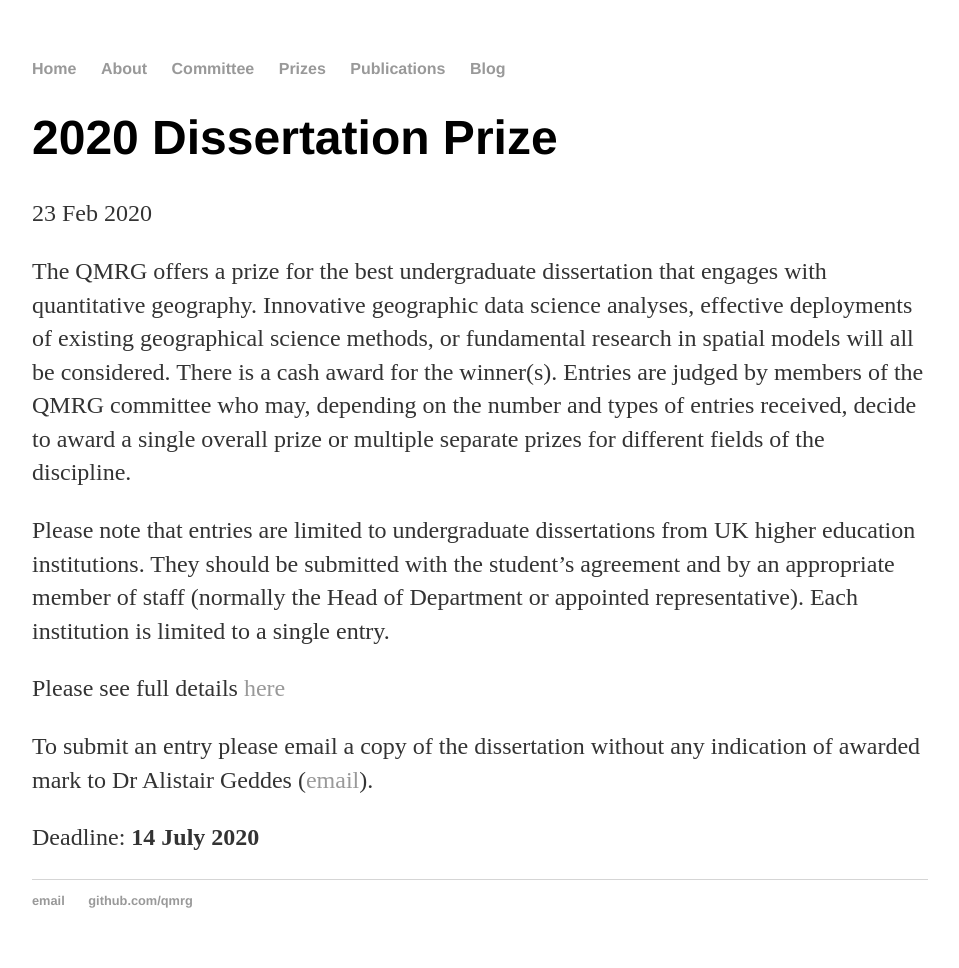
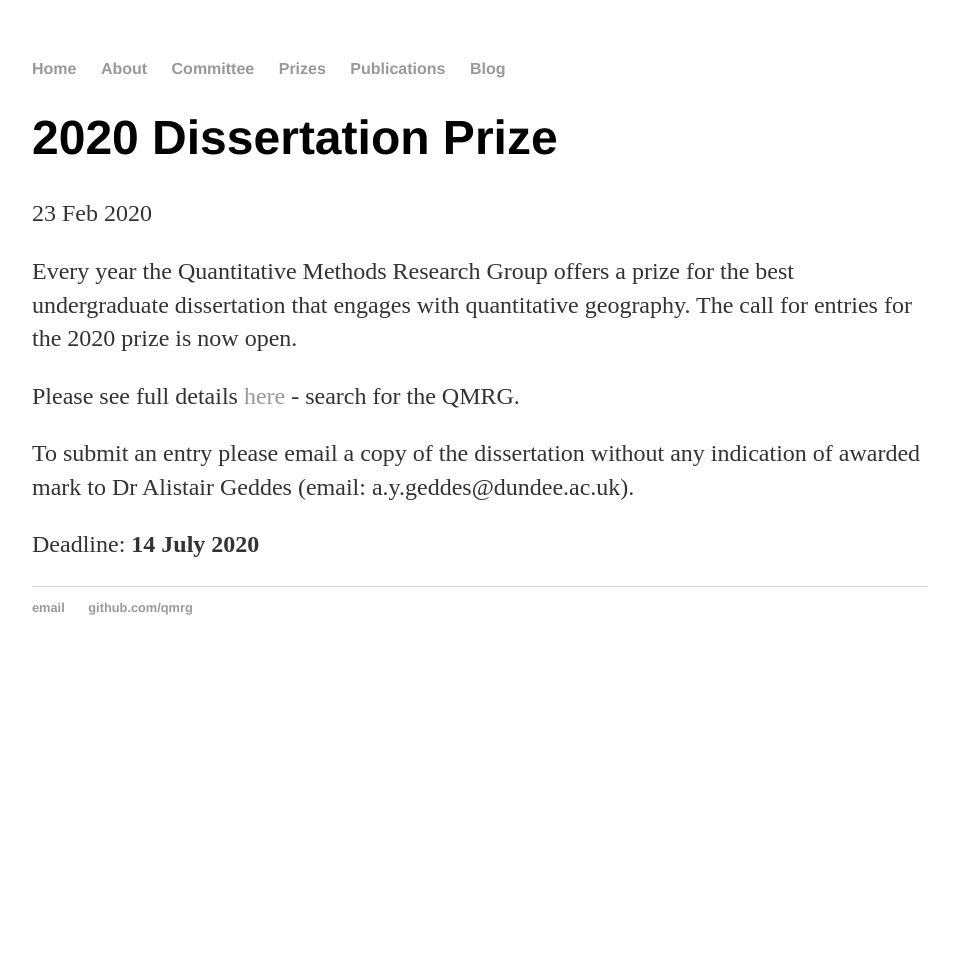
Before and after one commit to qmrg/qmrg.github.io, a Jekyll site: the page built from _posts/2020-6-25-2020-Dissertation-Prize.md, in a window 1280 px wide. Shown: the whole page, without its empty margins (160-1119 px from the left). Built offline with Jekyll 4.4.1, drawn with Linux system fonts in a browser that asks for light colours; after the commit the page ends 900 px from its top, so only the background shows below that.

Commit message:
Update 2020-6-25-2020-Dissertation-Prize.md
Edited text

```diff
--- a/_posts/2020-6-25-2020-Dissertation-Prize.md
+++ b/_posts/2020-6-25-2020-Dissertation-Prize.md
@@ -4,12 +4,10 @@ title: "2020 Dissertation Prize"
 date: 2020-02-23
 ---
 
-The QMRG offers a prize for the best undergraduate dissertation that engages with quantitative geography. Innovative geographic data science analyses, effective deployments of existing geographical science methods, or fundamental research in spatial models will all be considered.  There is a cash award for the winner(s). Entries are judged by members of the QMRG committee who may, depending on the number and types of entries received, decide to award a single overall prize or multiple separate prizes for different fields of the discipline.
+Every year the Quantitative Methods Research Group offers a prize for the best undergraduate dissertation that engages with quantitative geography. The call for entries for the 2020 prize is now open.
 
-Please note that entries are limited to undergraduate dissertations from UK higher education institutions. They should be submitted with the student’s agreement and by an appropriate member of staff (normally the Head of Department or appointed representative).  Each institution is limited to a single entry.
+Please see full details [here](https://www.rgs.org/research/research-groups/research-groups-dissertation-prizes/) - search for the QMRG.
 
-Please see full details [here](https://www.rgs.org/research/research-groups/research-groups-dissertation-prizes/)
-
-To submit an entry please email a copy of the dissertation without any indication of awarded mark to Dr Alistair Geddes ([email](a.y.geddes@dundee.ac.uk)).
+To submit an entry please email a copy of the dissertation without any indication of awarded mark to Dr Alistair Geddes (email: a.y.geddes@dundee.ac.uk).
 
 Deadline: **14 July 2020**
```
